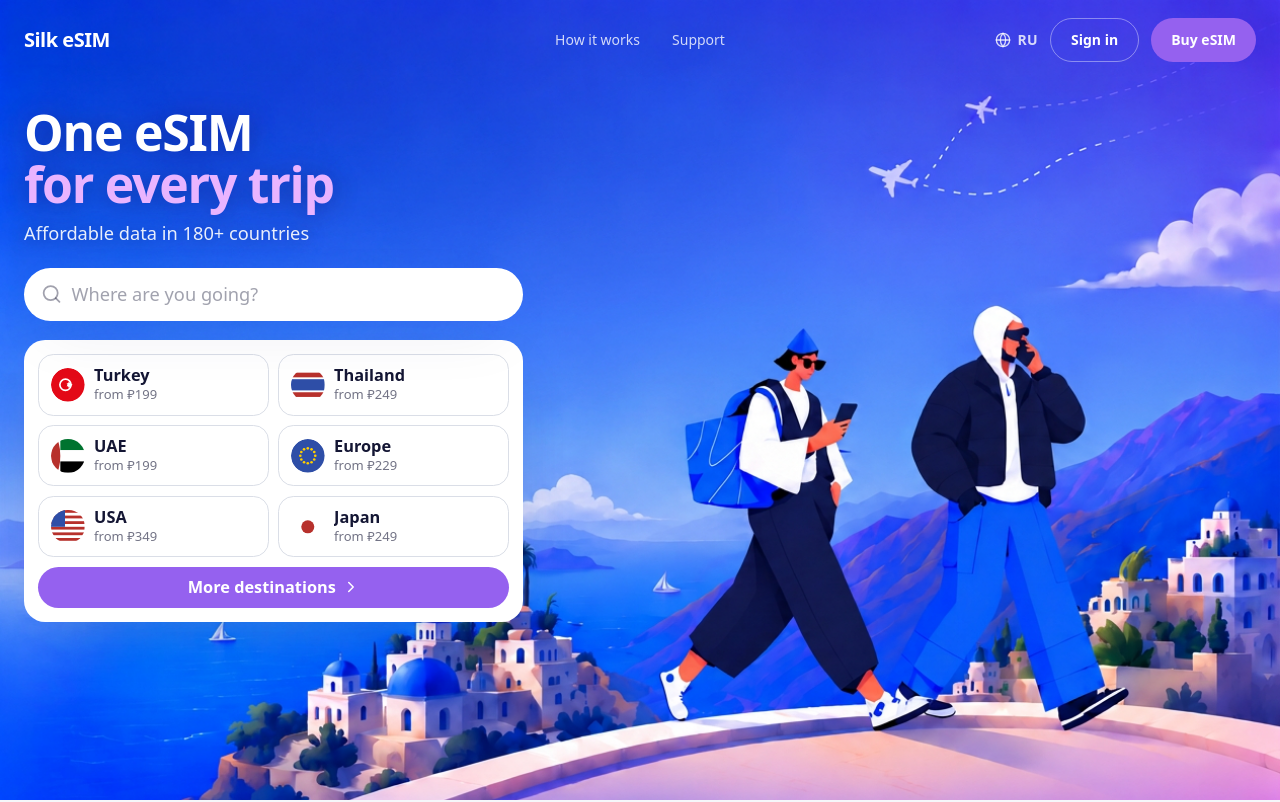
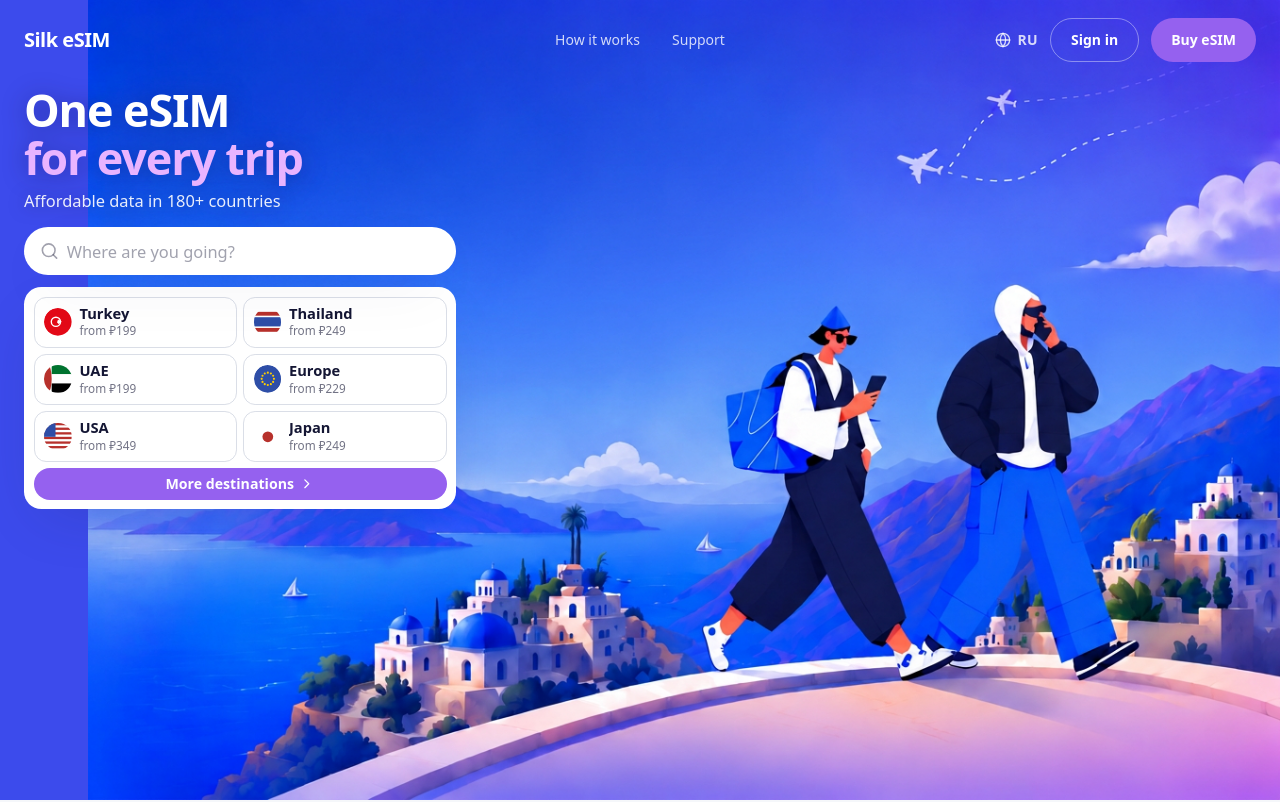
Before and after one commit to yatskovatatyana-dotcom/silk-esims, a React (Vite) app: page /hero-2 in a window 1280 px wide. Shown: the top 802 px of the page. Built offline with nearby package versions, Linux system fonts and the light colour scheme.

Commit message:
Changes
Co-authored-by: yatskovatatyana-dotcom <235263755+yatskovatatyana-dotcom@users.noreply.github.com>

```diff
--- a/src/components/Hero.tsx
+++ b/src/components/Hero.tsx
@@ -36,8 +36,8 @@ const Hero = (_props: HeroProps) => {
   const active = heroCountries.find((c) => c.slug === activeSlug) ?? heroCountries[0];
 
   const tilesCard = (
-    <div className="rounded-[1.1em] bg-white shadow-elegant p-[0.75em]">
-      <div className="grid grid-cols-2 gap-[0.5em]">
+    <div className="rounded-[1em] bg-white shadow-elegant p-[0.55em]">
+      <div className="grid grid-cols-2 gap-[0.35em]">
         {chips.map((c) => {
           const isActive = c.slug === activeSlug;
           const from = c.plans[0]?.price;
@@ -46,11 +46,11 @@ const Hero = (_props: HeroProps) => {
             <button
               key={c.slug}
               onClick={() => setActiveSlug(isActive ? '' : c.slug)}
-              className={`flex items-center gap-[0.5em] rounded-[0.8em] border px-[0.6em] py-[0.5em] text-left transition-all hover:-translate-y-0.5 hover:shadow-soft ${
+              className={`flex items-center gap-[0.45em] rounded-[0.7em] border px-[0.55em] py-[0.38em] text-left transition-all hover:-translate-y-0.5 hover:shadow-soft ${
                 isActive ? 'border-secondary bg-secondary/5' : 'border-border bg-card'
               }`}
             >
-              <Flag country={flagKey} className="w-[1.75em] h-[1.75em] shrink-0" />
+              <Flag country={flagKey} className="w-[1.6em] h-[1.6em] shrink-0" />
               <div className="min-w-0">
                 <div className="text-[0.85em] font-bold text-foreground truncate leading-tight">
                   {c.name[lang]}
@@ -66,7 +66,7 @@ const Hero = (_props: HeroProps) => {
 
       <button
         onClick={() => window.location.href = tariffUrl}
-        className="mt-[0.6em] w-full inline-flex items-center justify-center gap-[0.35em] h-[2.5em] rounded-full bg-secondary text-secondary-foreground font-semibold text-[0.85em] hover:bg-secondary/90 transition-colors"
+        className="mt-[0.45em] w-full inline-flex items-center justify-center gap-[0.35em] h-[2.2em] rounded-full bg-secondary text-secondary-foreground font-semibold text-[0.82em] hover:bg-secondary/90 transition-colors"
       >
         {t('heroSearch.moreDestinations')}
         <ChevronRight className="w-[1.1em] h-[1.1em]" />
@@ -75,13 +75,13 @@ const Hero = (_props: HeroProps) => {
   );
 
   return (
-    <section className="relative overflow-hidden bg-primary md:h-[100svh] md:min-h-[640px]">
+    <section className="relative overflow-hidden bg-primary md:h-[100svh] md:min-h-[600px]">
       {/* Hero artwork: clean banner, headline and search rendered on top */}
       <div className="relative md:h-full">
         <img
           src={heroBanner}
           alt="Silk eSIM — One eSIM for every trip"
-          className="block w-full h-auto md:absolute md:inset-0 md:h-full md:w-full md:object-cover md:object-top"
+          className="block w-full h-auto md:absolute md:inset-y-0 md:right-0 md:h-full md:w-auto md:max-w-none md:object-contain md:object-right-top"
           width={1536}
           height={1024}
         />
@@ -90,9 +90,9 @@ const Hero = (_props: HeroProps) => {
         <div className="absolute inset-0">
           <div
             className="container mx-auto max-w-7xl h-full px-4 md:px-6"
-            style={{ fontSize: 'clamp(12px, 1.5vw, 24px)' }}
+            style={{ fontSize: 'clamp(12px, 1.35vw, 20px)' }}
           >
-            <div className="pt-[22%] sm:pt-[14%] md:pt-[5.5em] w-[68%] md:w-[42%] max-w-[26em]">
+            <div className="pt-[22%] sm:pt-[14%] md:pt-[5em] w-[68%] md:w-[42%] max-w-[25em]">
               <h1 className="text-white font-extrabold leading-[1.05] tracking-tight text-[2.6em] drop-shadow-[0_2px_12px_rgba(20,16,80,0.45)]">
                 {t('heroNew.line1')}{' '}
                 <span className="block text-[#e9b4ff]">
@@ -104,7 +104,7 @@ const Hero = (_props: HeroProps) => {
               </p>
 
               {/* Search bar right under the headline */}
-              <div className="relative mt-[1.1em]">
+              <div className="relative mt-[0.8em]">
                 <Search className="absolute left-[0.9em] top-1/2 -translate-y-1/2 w-[1.1em] h-[1.1em] text-foreground/40" />
                 <input
                   type="text"
@@ -133,7 +133,7 @@ const Hero = (_props: HeroProps) => {
               </div>
 
               {/* Compact country tiles card under the search — desktop, over the banner */}
-              <div className="hidden md:block mt-[1em]">
+              <div className="hidden md:block mt-[0.7em]">
                 {tilesCard}
               </div>
             </div>
```
